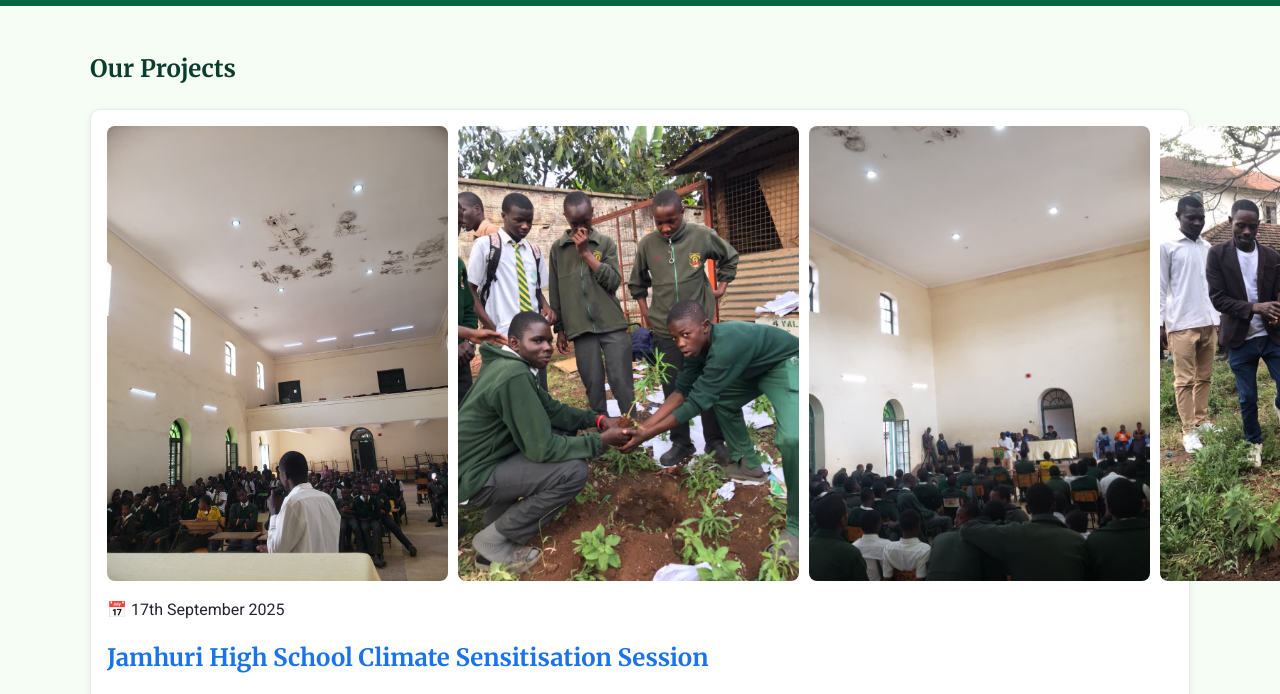
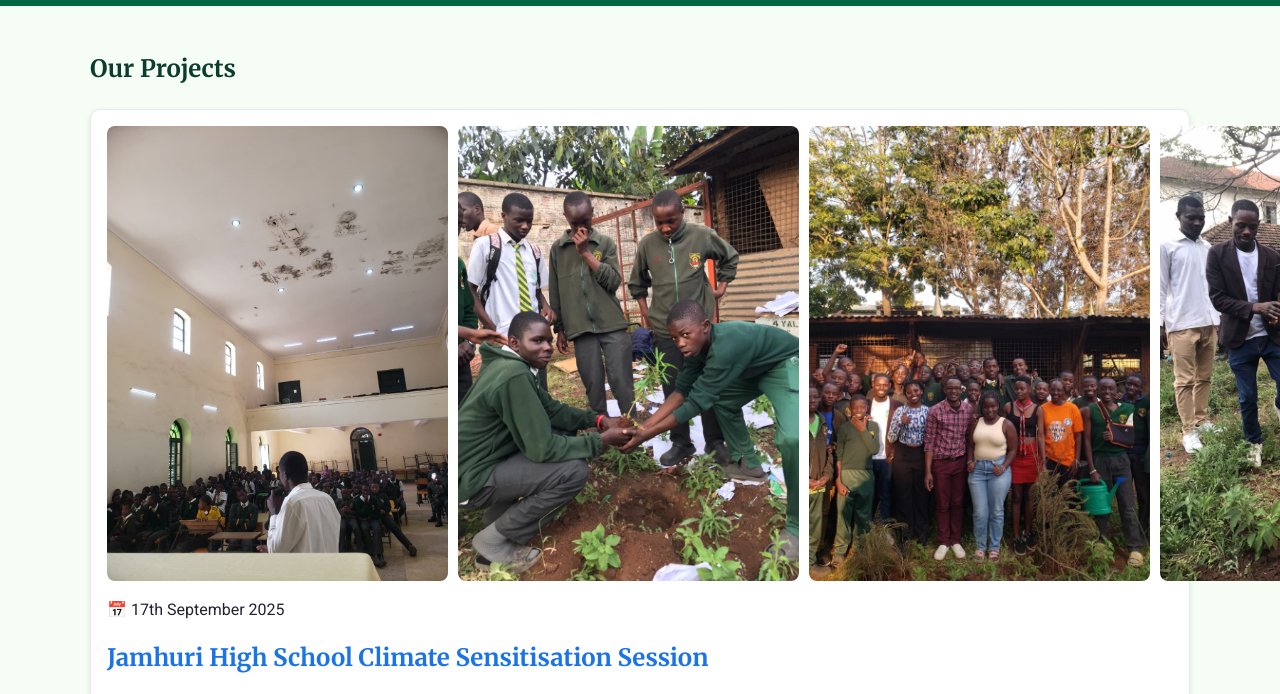
Before and after one commit to EcoResilienceNetwork/EReN, a plain HTML site: page projects.html in a window 1280 px wide. Shown: the part 92-786 px from the top of the page. Drawn offline with Linux system fonts and the light colour scheme.

Commit message:
Update projects.html

```diff
--- a/projects.html
+++ b/projects.html
@@ -40,7 +40,7 @@
   <div class="project-images">
     <img src="images/Jam-Session-Seated.jpg" alt="Jamhuri High School Climate Sensitisation Session"/>
     <img src="images/Jam-tree-palnting.jpg" alt="Jamhuri High School Climate Sensitisation Session"/>
-    <img src="images/Jam_session.jpg" alt="Jamhuri High School Climate Sensitisation Session"/>
+    <img src="images/Jamhuri_session.jpg" alt="Jamhuri High School Climate Sensitisation Session"/>
     <img src="images/Jam-tree.jpg" alt="Jamhuri High School Climate Sensitisation Session"/>
   </div>
 
```
